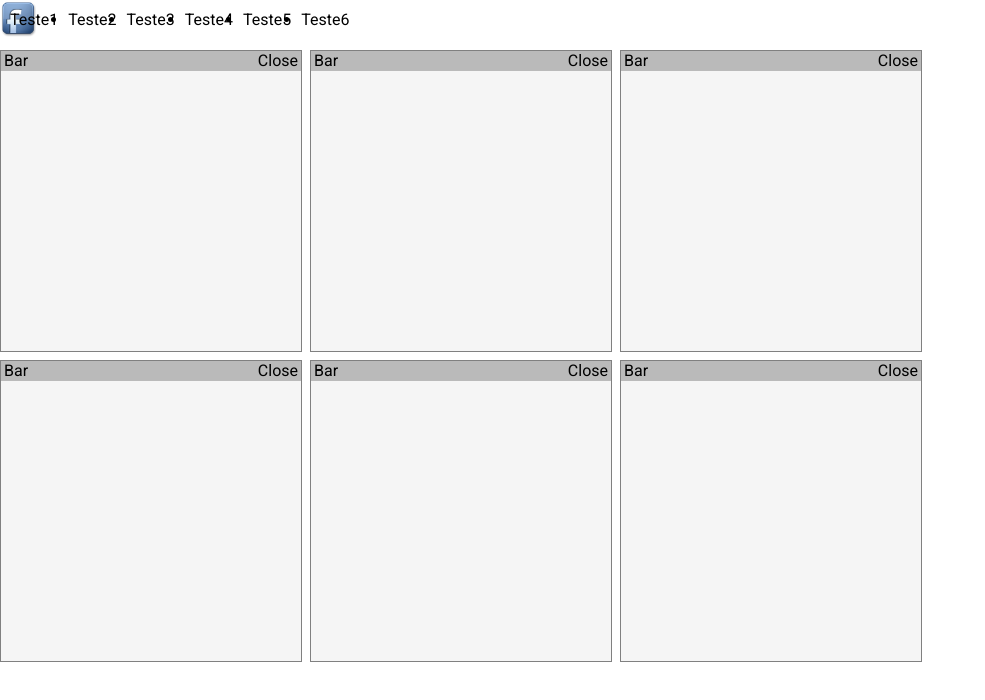
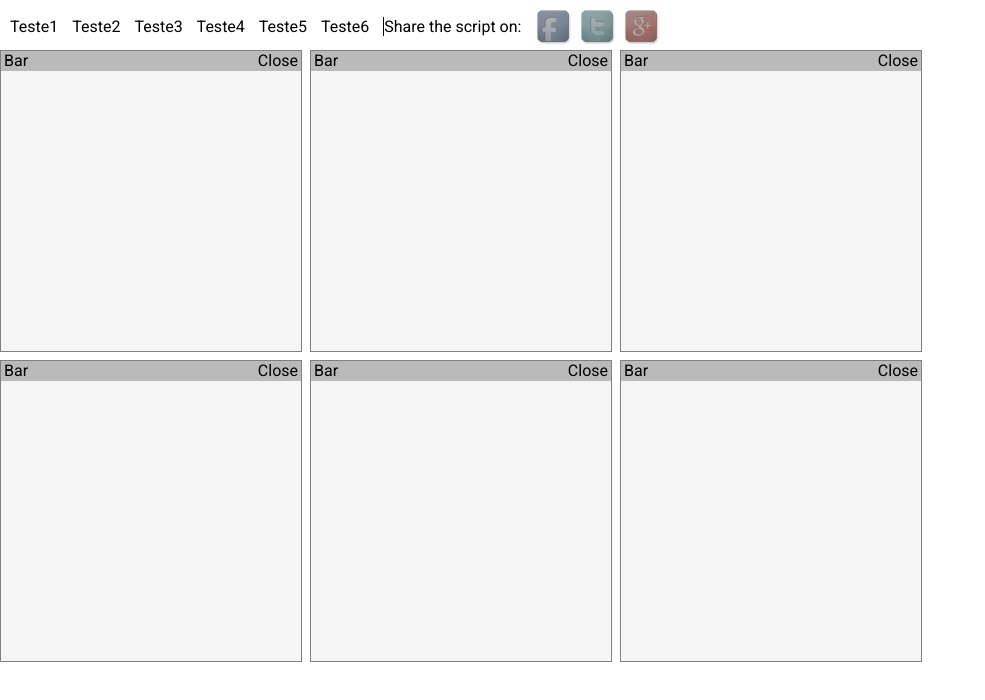
Before and after one commit to JWebCoder/jayScript, a plain HTML site: page index.html in a window 1280 px wide. Shown: the whole page, without its empty margins (0-985 px from the left). Drawn offline with Linux system fonts and the light colour scheme.

Commit message:
Bug fixes

```diff
--- a/index.html
+++ b/index.html
@@ -26,6 +26,7 @@
 			-moz-user-select: none;
 			margin:0;
 			padding:0;
+            text-decoration:none;
 		}
 
 		.floatingBoxBar{
@@ -46,8 +47,15 @@
 		}
 
 		ul li{
-			float:left;
+			display:inline-block;
+            vertical-align:middle;
 			margin-right:10px;
+            margin-top:-6px;
+		}
+
+        li img{
+            position:relative;
+            top:4px;
         }
 
 		.box{
@@ -72,10 +80,8 @@
 	</div>
 	<div id="teste6" class="box" style="left: 620px;top: 360px;">
 	</div>
-	<a href="javascript:void(0)" class="shareButton" onclick="j.share(this);" data-type="facebook" data-url="https://github.com/JWebCoder/SocialShare/" data-image="http://jwebcoder.files.wordpress.com/2013/07/social-share.jpg?w=600&amp;h=270&amp;crop=1" data-title="SocialShare - the best Sharing plugin" data-summary="The objective is to simplify the process of sharing your content to the Social Networks, by calling only one function in JavaScript and let it do the rest.">
-        <img style="width:40px;">
-    </a>
-	<ul id="menu">
+	<div id="menu">
+        <ul>
             <li data-openBox="#teste" class="menuList">
                 Teste1
             </li>
@@ -94,6 +100,21 @@
             <li data-openBox="#teste6" class="menuList">
                 Teste6
             </li>
+            <li style="border-left:1px solid black;">
+                Share the script on:
+            </li>
+            <li>
+                <a href="javascript:void(0)" class="shareButton" onclick="j.share(this);" data-type="facebook" data-url="https://github.com/JWebCoder/jayScript/" data-image="http://jwebcoder.files.wordpress.com/2014/02/javascript_logo.png" data-title="jayScript - think diferent" data-summary="jayScript is a JavaScript library that provides a list of useful functions without extendind any built-in objects. It comes from combining pieces of code that you need to write to every single project you make, such has the domReady event, the onLoad event, a sharing script to social networks, and more.">
+                    <img style="width:40px;">
+                </a>
+                <a href="javascript:void(0)" class="shareButton" onclick="j.share(this);" data-type="twitter" data-summary="jayScript - think diferent" data-url="https://github.com/JWebCoder/jayScript/">
+                    <img style="width:40px;">
+                </a>
+                <a href="javascript:void(0)" class="shareButton" onclick="j.share(this);" data-type="googleplus" data-url="https://github.com/JWebCoder/jayScript/">
+                    <img style="width:40px;">
+                </a>
+            </li>
         </ul>
+    </div>
 </body>
 </html>
--- a/jayScript.js
+++ b/jayScript.js
@@ -414,7 +414,7 @@ var j = {
     },
     share: function (element) {
         "use strict";
-        var params;
+        var params = {};
         params.url = element.getAttribute("data-url");
         params.image = element.getAttribute("data-image");
         params.title = element.getAttribute("data-title");
```
Lines whose indentation alone changed are shown as unchanged.
